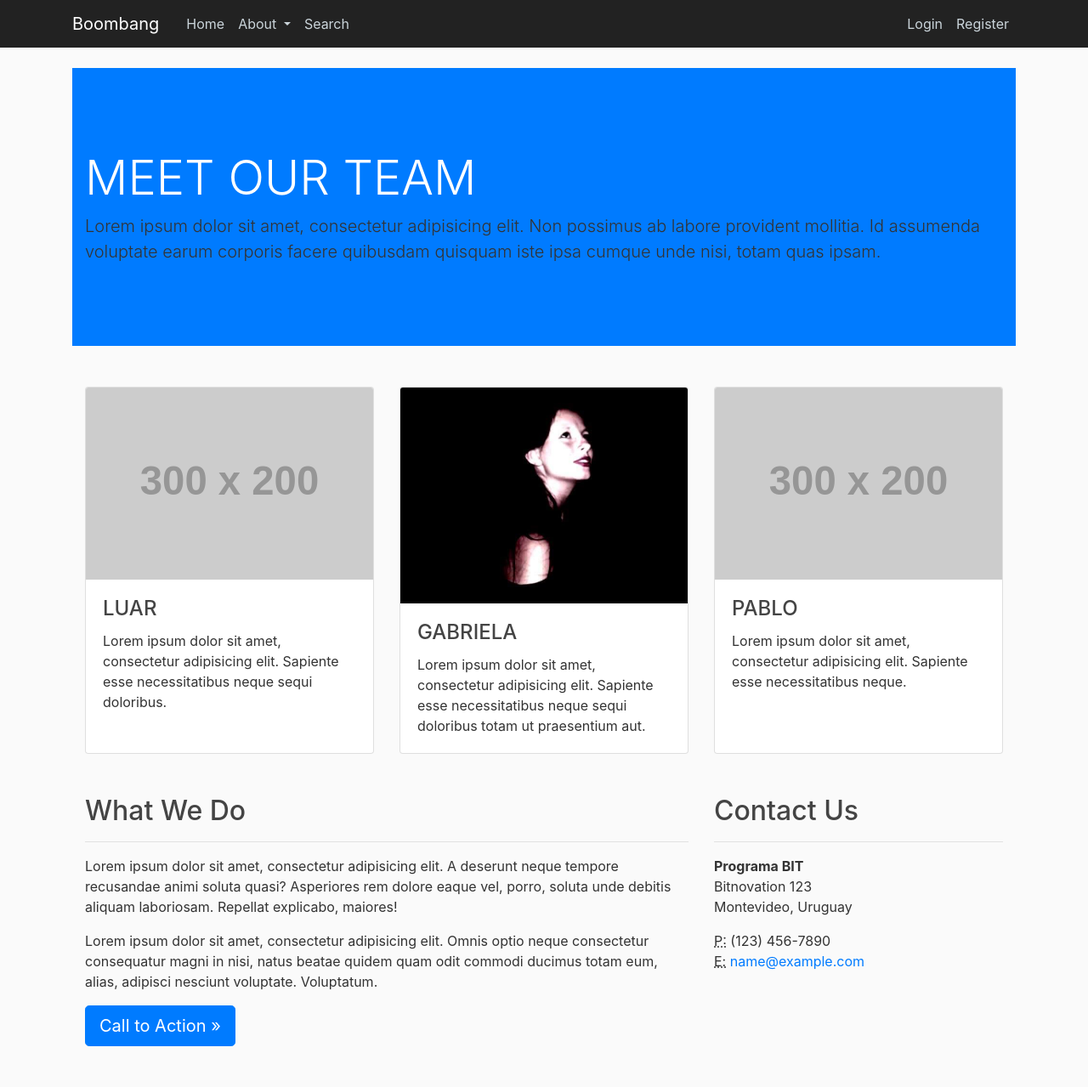
After one commit to pspfromuy/bitMain, a Django app: page /ourteam/ in a window 1280 px wide. The commit adds this page. Shown: the whole page at 85% size. Run offline with Django 3.2, Linux system fonts and the light colour scheme; grey boxes labelled with a size stand in for pictures from a placeholder-image service; some libraries are stand-ins or nearby versions.

Commit message:
cambio de boton about a dropdown y creacion de html our team

```diff
--- a/blog/templates/blog/main.html
+++ b/blog/templates/blog/main.html
@@ -21,13 +21,21 @@
 	      <button class="navbar-toggler" type="button" data-toggle="collapse" data-target="#navbarToggle" aria-controls="navbarToggle" aria-expanded="false" aria-label="Toggle navigation">
 	      <span class="navbar-toggler-icon"></span>
 	      </button>
-	      <div class="collapse navbar-collapse" id="navbarToggle">
+				<div class="collapse navbar-collapse" id="navbarToggle">
 	        <div class="navbar-nav mr-auto">
 	          <a class="nav-item nav-link" href="{% url 'blog-home' %}">Home</a>
-						<a class="nav-item nav-link" href="{% url 'blog-about' %}">About</a>
+						<li class="nav-item dropdown">
+							<a class="nav-link dropdown-toggle" href="#" id="navbarDropdownMenuLink" data-toggle="dropdown" aria-haspopup="true" aria-expanded="false">
+								About
+							</a>
+							<div class="dropdown-menu" aria-labelledby="navbarDropdownMenuLink">
+								<a class="dropdown-item" href="{% url 'blog-our-team' %}">Our Team</a>
+								<a class="dropdown-item" href="{% url 'blog-faqs' %}">FAQS</a>
+							</div>
+						</li>
 						<a class="nav-item nav-link" href="{% url 'blog-search' %}">Search</a>
-	          <a class="nav-item nav-link" href="#">Our Team</a>
-					</div>
+						</div>
+
 	        <!-- Navbar Right Side -->
 	        <div class="navbar-nav">
 	          <a class="nav-item nav-link" href="{% url 'users-login' %}">Login</a>
--- /dev/null
+++ b/blog/templates/blog/ourteam.html
@@ -0,0 +1,96 @@
+{% extends "blog/main.html" %}
+{% block content %}
+{% load static %}
+<link rel="stylesheet" type="text/css" href="{% static 'blog/about.css' %}">
+
+  <!-- Header -->
+  <header class="bg-primary py-5 mb-5">
+    <div class="container h-100">
+      <div class="row h-100 align-items-center">
+        <div class="col-lg-12">
+          <h1 class="display-4 text-white mt-5 mb-2">MEET OUR TEAM</h1>
+          <p class="lead mb-5 text-white-50">Lorem ipsum dolor sit amet, consectetur adipisicing elit. Non possimus ab labore provident mollitia. Id assumenda voluptate earum corporis facere quibusdam quisquam iste ipsa cumque unde nisi, totam quas ipsam.</p>
+        </div>
+      </div>
+    </div>
+  </header>
+
+  <!-- Page Content -->
+  <div class="container">
+
+
+    <!-- /.row -->
+
+    <div class="row">
+      <div class="col-md-4 mb-5">
+        <div class="card h-100">
+          <img class="card-img-top" src="http://placehold.it/300x200" alt="">
+          <div class="card-body">
+            <h4 class="card-title">LUAR</h4>
+            <p class="card-text">Lorem ipsum dolor sit amet, consectetur adipisicing elit. Sapiente esse necessitatibus neque sequi doloribus.</p>
+          </div>
+        </div>
+      </div>
+      <div class="col-md-4 mb-5">
+        <div class="card h-100">
+          <img class="card-img-top" src="{% static 'img/fotogab.jpg' %}" alt="">
+          <div class="card-body">
+            <h4 class="card-title">GABRIELA</h4>
+            <p class="card-text">Lorem ipsum dolor sit amet, consectetur adipisicing elit. Sapiente esse necessitatibus neque sequi doloribus totam ut praesentium aut.</p>
+          </div>
+        </div>
+      </div>
+      <div class="col-md-4 mb-5">
+        <div class="card h-100">
+          <img class="card-img-top" src="http://placehold.it/300x200" alt="">
+          <div class="card-body">
+            <h4 class="card-title">PABLO</h4>
+            <p class="card-text">Lorem ipsum dolor sit amet, consectetur adipisicing elit. Sapiente esse necessitatibus neque.</p>
+          </div>
+        </div>
+      </div>
+    </div>
+
+
+    <div class="row">
+        <div class="col-md-8 mb-5">
+          <h2>What We Do</h2>
+          <hr>
+          <p>Lorem ipsum dolor sit amet, consectetur adipisicing elit. A deserunt neque tempore recusandae animi soluta quasi? Asperiores rem dolore eaque vel, porro, soluta unde debitis aliquam laboriosam. Repellat explicabo, maiores!</p>
+          <p>Lorem ipsum dolor sit amet, consectetur adipisicing elit. Omnis optio neque consectetur consequatur magni in nisi, natus beatae quidem quam odit commodi ducimus totam eum, alias, adipisci nesciunt voluptate. Voluptatum.</p>
+          <a class="btn btn-primary btn-lg" href="#">Call to Action &raquo;</a>
+        </div>
+        <div class="col-md-4 mb-5">
+          <h2>Contact Us</h2>
+          <hr>
+          <address>
+            <strong>Programa BIT</strong>
+            <br>Bitnovation 123
+            <br>Montevideo, Uruguay
+            <br>
+          </address>
+          <address>
+            <abbr title="Phone">P:</abbr>
+            (123) 456-7890
+            <br>
+            <abbr title="Email">E:</abbr>
+            <a href="mailto:#">name@example.com</a>
+          </address>
+        </div>
+      </div>
+
+    <!-- /.row -->
+
+  </div>
+  <!-- /.container -->
+
+
+  <!-- Bootstrap core JavaScript -->
+  <script src="vendor/jquery/jquery.min.js"></script>
+  <script src="vendor/bootstrap/js/bootstrap.bundle.min.js"></script>
+
+</body>
+
+</html>
+
+{% endblock %}
--- a/blog/urls.py
+++ b/blog/urls.py
@@ -3,6 +3,7 @@ from . import views
 
 urlpatterns = [
     path('', views.home, name="blog-home"),
-    path('about/', views.about, name="blog-about"),
+    path('ourteam/', views.ourteam, name="blog-our-team"),
+    path('faqs/', views.faqs, name="blog-faqs"),
     path('search/', views.search, name="blog-search"),
 ]
--- a/blog/views.py
+++ b/blog/views.py
@@ -35,8 +35,11 @@ def youtube_search(q, max_results):
 def home(request):
 	return render(request, 'blog/home.html')
 
-def about(request):
-	return render(request, 'blog/about.html')
+def ourteam(request):
+	return render(request, 'blog/ourteam.html')
+
+def faqs(request):
+	return render(request, 'blog/faqs.html')
 
 def search(request):
 	requestVideos = request.GET.get('video_name', '')
```
Also changed, not shown: blog/templates/blog/about.html (deleted, +0 -8 lines), blog/static/img/fotogab.jpg (added), blog/templates/blog/faqs.html (added).
